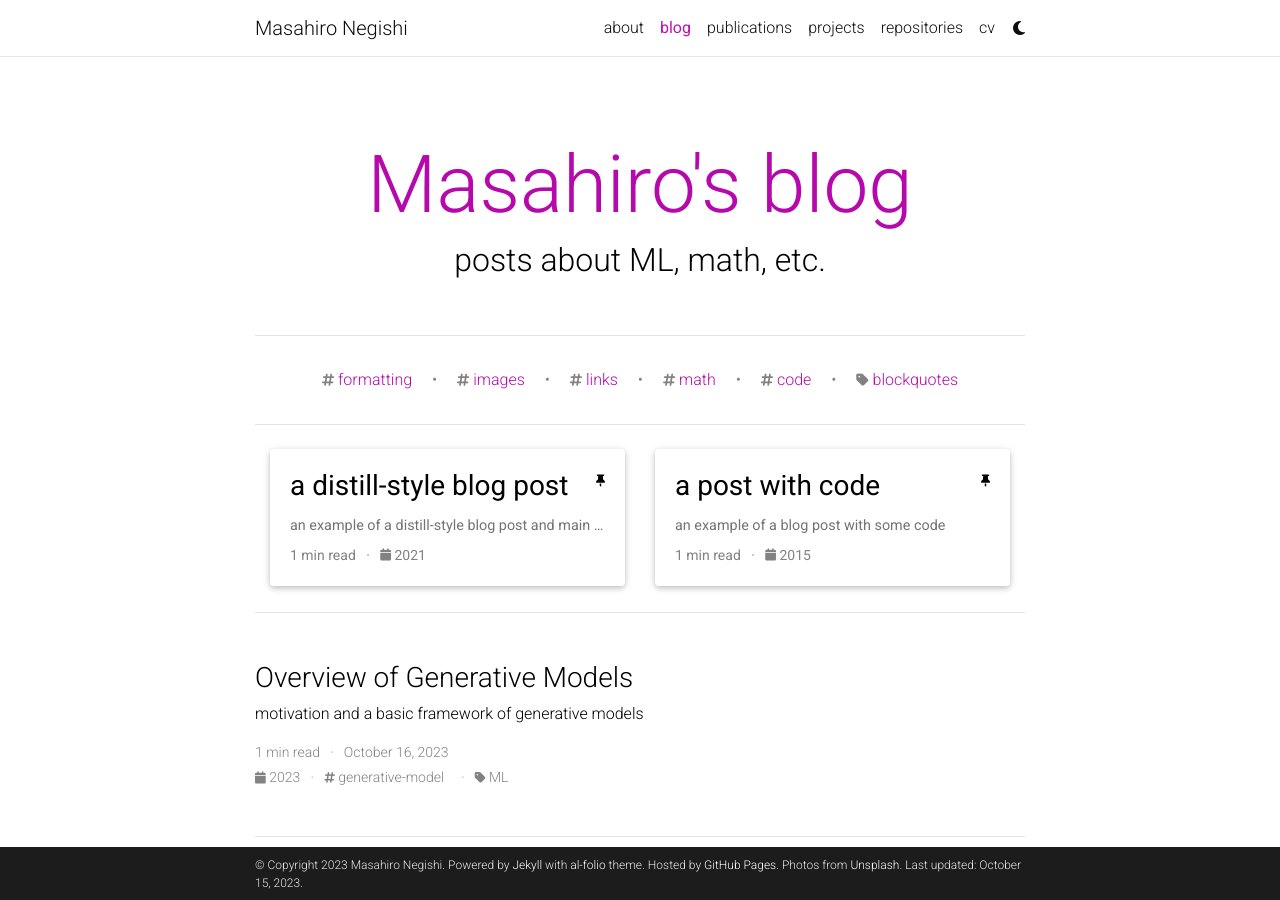
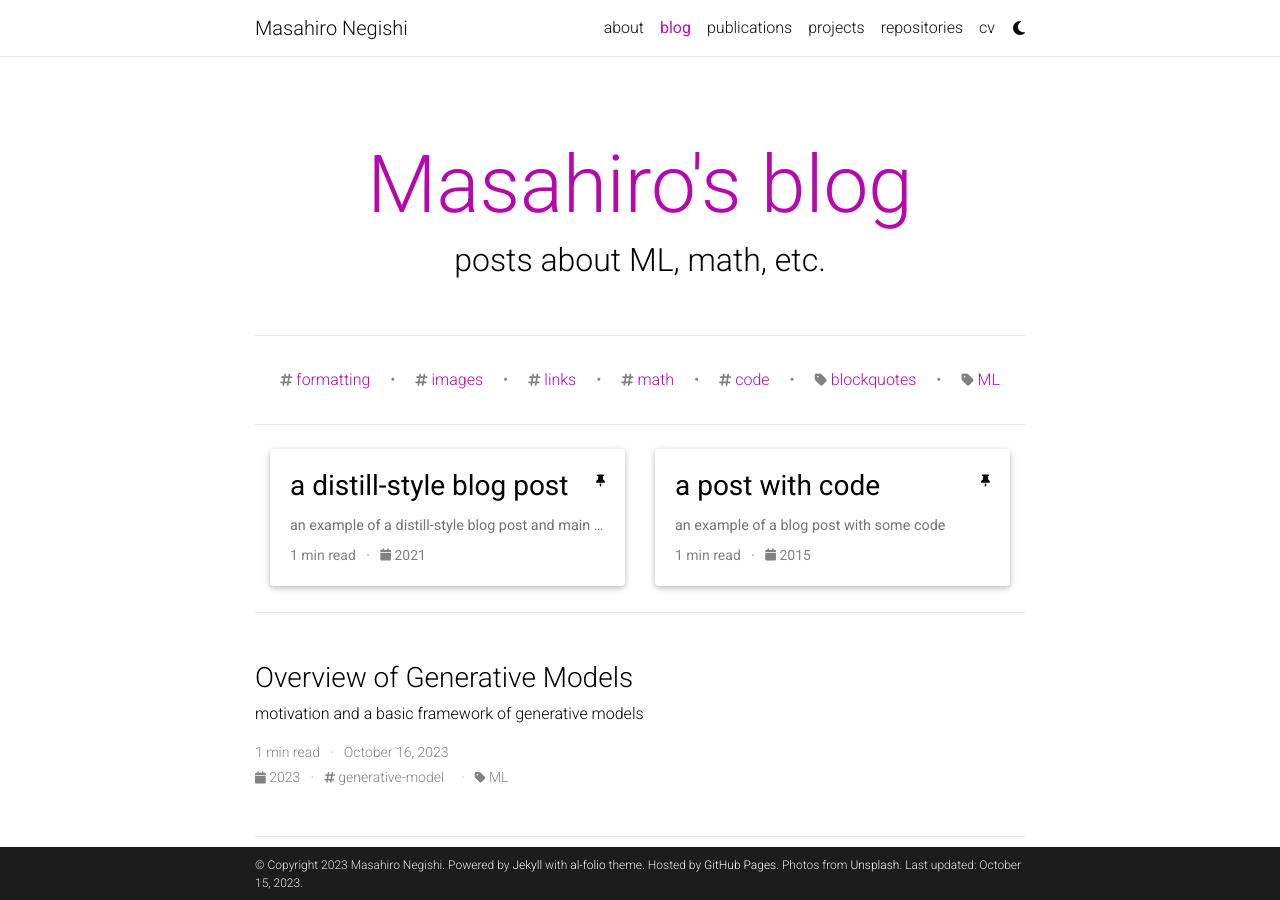
Before and after one commit to masahiro-negishi/masahiro-negishi.github.io, a Jekyll site: the page built from blog/index.html, in a window 1280 px wide and 900 px high. Built offline with Jekyll 4.4.1, drawn with Linux system fonts in a browser that asks for light colours; the list of posts is cut into pages by our own code; comment, search, counter and statistics services are not loaded; a style sheet for code colours, icons or effects is not loaded.

Commit message:
show ML category

```diff
--- a/_config.yml
+++ b/_config.yml
@@ -264,7 +264,7 @@
     category: '/blog/category/:name/'
 
 display_tags: ['formatting', 'images', 'links', 'math', 'code'] # these tags will be displayed on the front page of your blog
-display_categories: ['blockquotes'] # these categories will be displayed on the front page of your blog
+display_categories: ['blockquotes', 'ML'] # these categories will be displayed on the front page of your blog
 
 # -----------------------------------------------------------------------------
 # Jekyll Scholar
```
